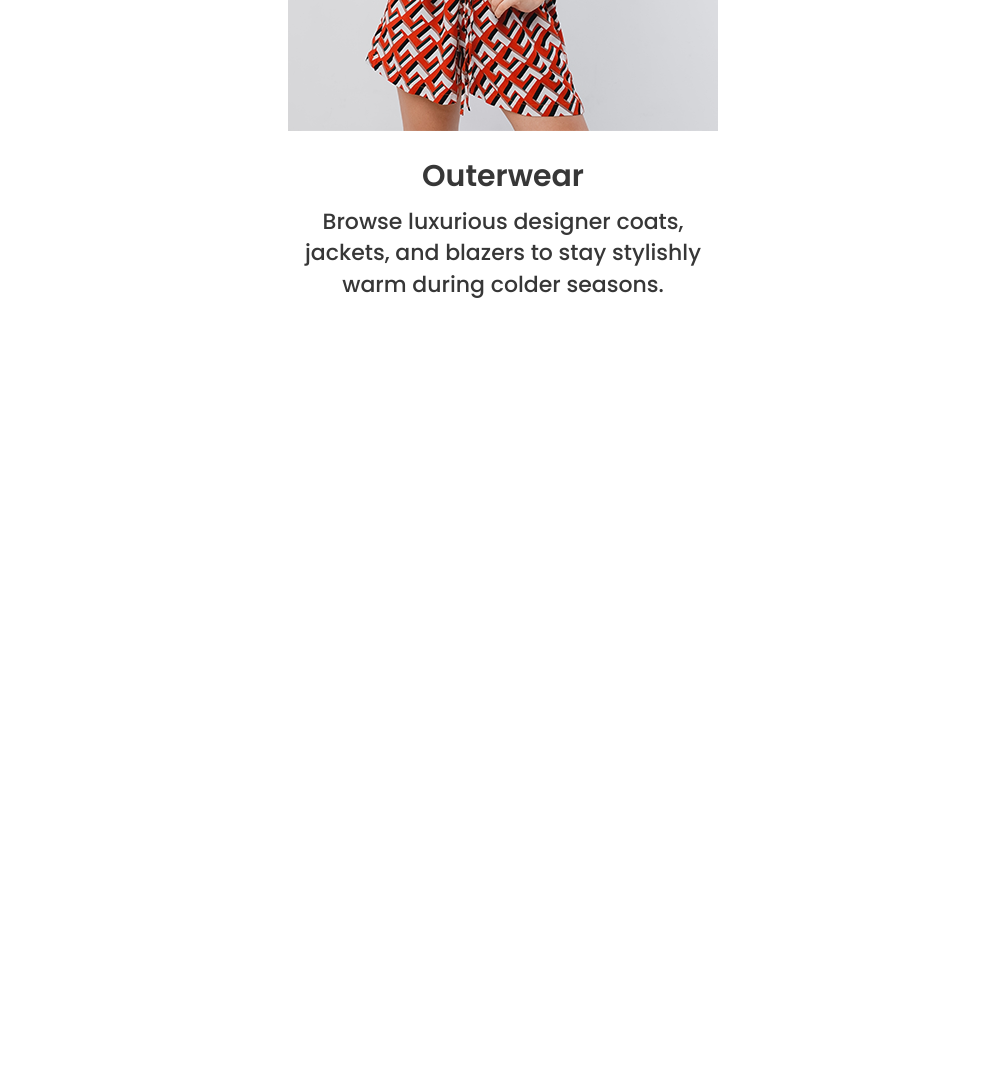
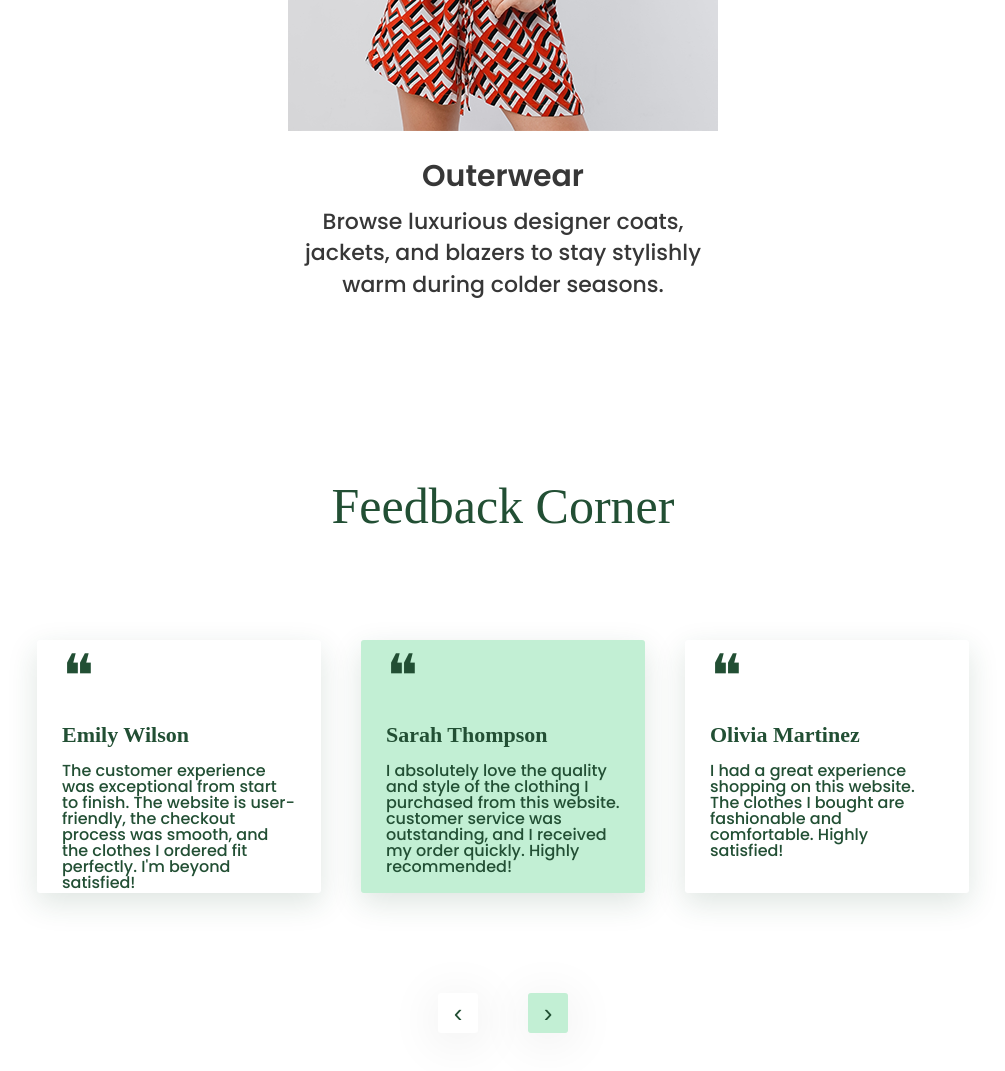
Before and after one commit to anyya1/figma, a plain HTML site: page index.html in a window 1280 px wide. Shown: the part 5597-6668 px from the top of the page, without its empty margins (137-1142 px from the left). Before the commit the page ends 5897 px from the top, so only its background shows below. Drawn offline with Linux system fonts and the light colour scheme.

Commit message:
начала 6 секцию

```diff
--- a/index.html
+++ b/index.html
@@ -198,6 +198,40 @@
     </div>
 
     </section>
+    <section class="section6">
+         <h2 class="feedback-title">Feedback Corner</h2>
+
+    <div class="feedback-list">
+
+        <div class="feedback-card">
+            <span class="quote">❝</span>
+            <h3>Emily Wilson</h3>
+            <p>The customer experience was exceptional from start to finish. The website is user-friendly, the checkout process was smooth, and the clothes I ordered fit perfectly. I'm beyond satisfied!</p>
+        </div>
+
+        <div class="feedback-card active">
+            <span class="quote">❝</span>
+            <h3>Sarah Thompson</h3>
+            <p>I absolutely love the quality and style of the clothing I purchased from this website. customer service was outstanding, and I received my order quickly. Highly recommended!</p>
+        </div>
+
+        <div class="feedback-card">
+            <span class="quote">❝</span>
+            <h3>Olivia Martinez</h3>
+            <p>I had a great experience shopping on this website. The clothes I bought are fashionable and comfortable. Highly satisfied!</p>
+        </div>
+    </div>
+
+    <div class="feedback-nav">
+    <button class="nav-arrow">
+        <span class="arrow-icon">‹</span>
+    </button>
+    <button class="nav-arrow active">
+        <span class="arrow-icon">›</span>
+    </button>
+</div>
+
+    </section>
 
 
 </body>
--- a/style.css
+++ b/style.css
@@ -428,3 +428,107 @@ letter-spacing: 0%;
     font-size: 22px;
     line-height: 143%;
 }
+.section6 {
+    background-color: #ffffff;
+    padding-inline: 174px;
+    padding-block: 250px 100px;
+    display: flex;
+    flex-direction: column;
+    align-items: center;
+}
+
+.feedback-title {
+    color: #224F34;
+    font-family: Roboto Slab;
+    font-weight: 500;
+    font-size: 50px;
+    line-height: 100%;
+    text-align: center;
+    margin-bottom: 109px;
+}
+
+/* Контейнер с карточками */
+.feedback-list {
+    display: flex;
+    justify-content: center;
+    align-items: center;
+    gap: 40px;
+    width: 100%;
+    margin-bottom: 50px;
+}
+
+
+.feedback-card {
+    width: 434px;
+    height: 253px;
+    padding: 7px 25px;
+    background-color: #ffffff;
+    border-radius: 3px;
+    display: flex;
+    flex-direction: column;
+    box-sizing: border-box;
+    box-shadow: 0 10px 30px rgba(34, 79, 52, 0.15);
+}
+
+.feedback-card.active {
+    background-color: #C2EFD4;
+
+}
+
+.feedback-card .quote {
+    font-family: Arial Rounded MT Bold;
+    font-weight: 400;
+    font-size: 60px;
+    line-height: 100%;
+    color: #224F34;
+    margin-bottom: 15px;
+}
+
+.feedback-card h3 {
+    color: #224F34;
+    font-family: Roboto Slab;
+    font-weight: 600;
+    font-size: 22px;
+    margin-bottom: 15px;
+}
+
+.feedback-card p {
+    color: #224F34;
+    font-family: Poppins;
+    font-weight: 500;
+    font-size: 16px;
+    line-height: 100%;
+}
+
+.feedback-nav {
+    display: flex;
+    gap: 50px;
+    justify-content: center;
+    margin-top: 50px;
+}
+
+.nav-arrow {
+    width: 40px;
+    height: 40px;
+    background-color: #FFFFFF;
+    border: none;
+    border-radius: 3px;
+    cursor: pointer;
+    display: flex;
+    align-items: center;
+    justify-content: center;
+    padding: 0;
+    box-shadow: 0 7px 51px rgba(0, 0, 0, 0.10);
+}
+
+.nav-arrow.active {
+    background-color: #C2EFD4;
+}
+
+.arrow-icon {
+    color: #224F34;
+    font-size: 26px;
+    font-weight: 400;
+    line-height: 1;
+    display: block;
+}
```
